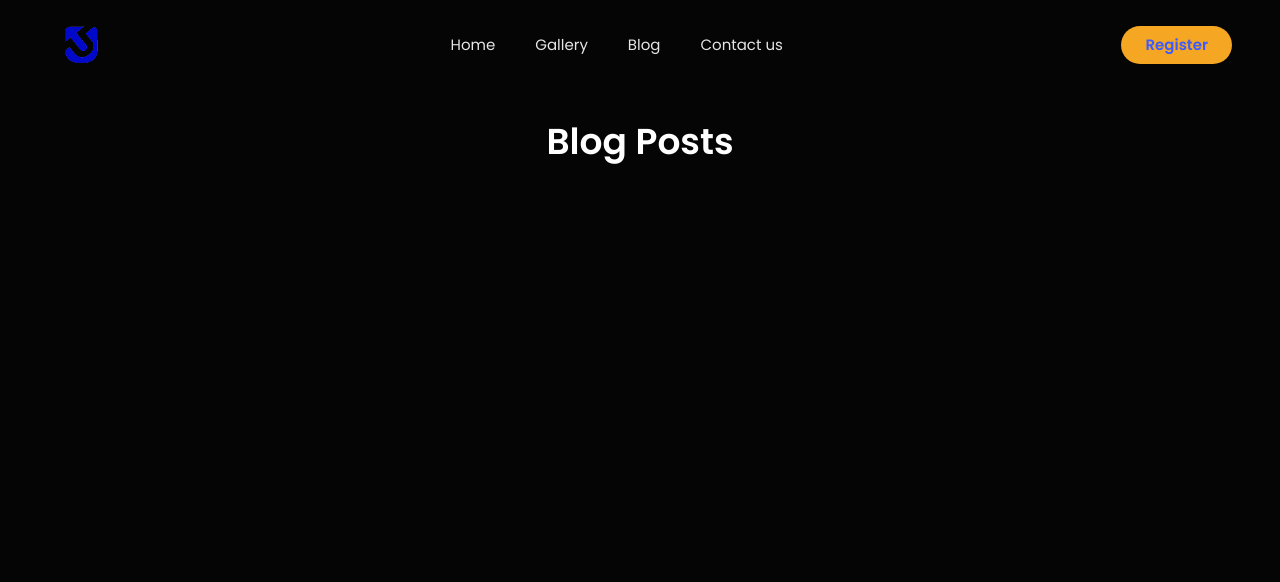
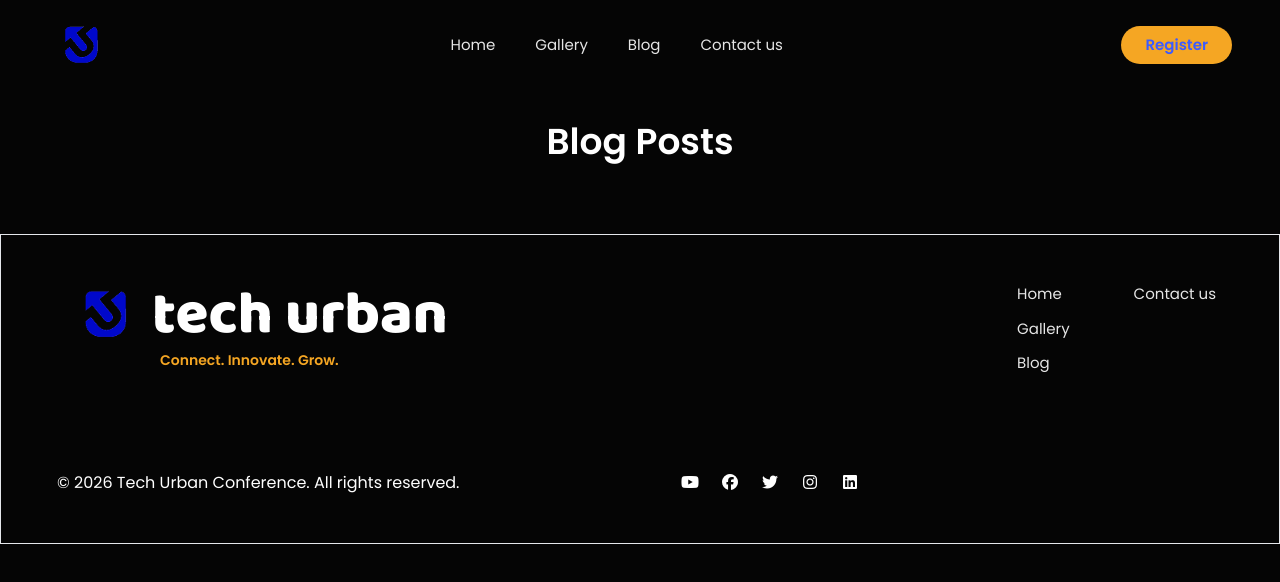
Before and after one commit to JohnMabas/Tech-Urban-Conference, a website: page blog.html in a window 1280 px wide. Drawn offline with nearby package versions, Linux system fonts and the light colour scheme; no server answers; a web font is replaced by a local one.

Commit message:
add footer section in blog page

```diff
--- a/blog.html
+++ b/blog.html
@@ -109,6 +109,50 @@
 
     </main>
 
+    <!-- ============ FOOTER ============ -->
+    <footer class="bg-ink px-5 sm:px-8 lg:px-14 py-10 sm:py-12 border border-amber-50">
+      <div class="max-w-6xl mx-auto flex flex-col sm:flex-row items-center sm:items-start justify-between gap-8">
+
+        <!-- Logo + tagline -->
+        <div class="flex flex-col items-center sm:items-start gap-1">
+          <div class="flex items-center gap-2">
+           <img src="./img/roboot logo.png" alt="" class="w-20">
+            <span class="font-display font-extrabold text-white text-6xl">tech urban</span>
+          </div>
+          <span class="text-amber font-semibold text-sm ml-24">Connect. Innovate. Grow.</span>
+        </div>
+
+        <!-- Nav columns -->
+        <div class="flex items-start gap-12 sm:gap-16 text-white/90 text-[15px]">
+          <div class="flex flex-col gap-3">
+            <a href="#" class="hover:text-amber transition-colors">Home</a>
+            <a href="#" class="hover:text-amber transition-colors">Gallery</a>
+            <a href="#" class="hover:text-amber transition-colors">Blog</a>
+          </div>
+          <div class="flex flex-col gap-3">
+            <a href="#" class="hover:text-amber transition-colors">Contact us</a>
+          </div>
+        </div>
+
+
+        </div>
+        <!-- Social icons -->
+        <div class="grid grid-cols-1 md:grid-cols-2 justify-center gap-20 mt-24">
+          <div>
+            <p>© 2026 Tech Urban Conference. All rights reserved.</p>
+          </div>
+
+            <div class="flex items-center gap-5 text-white/90">
+          <a href="#"  class="text-white hover:opacity-70 transition"><i class="fa-brands fa-youtube"></i></a>
+                <a href="#" aria-label="Facebook" class="text-white hover:opacity-70 transition"><i class="fa-brands fa-facebook"></i></a>
+                <a href="#" aria-label="Twitter" class="text-white hover:opacity-70 transition"><i class="fa-brands fa-twitter"></i></a>
+                <a href="#" aria-label="Instagram" class="text-white hover:opacity-70 transition"><i class="fa-brands fa-instagram"></i></a>
+                <a href="#" aria-label="LinkedIn" class="text-white hover:opacity-70 transition"><i class="fa-brands fa-linkedin"></i></a>
+        </div>
+          </div>
+      </div>
+    </footer>
+
 
 
 
```
Also changed, not shown: index.html (+6 -16 lines), src/output.css.
